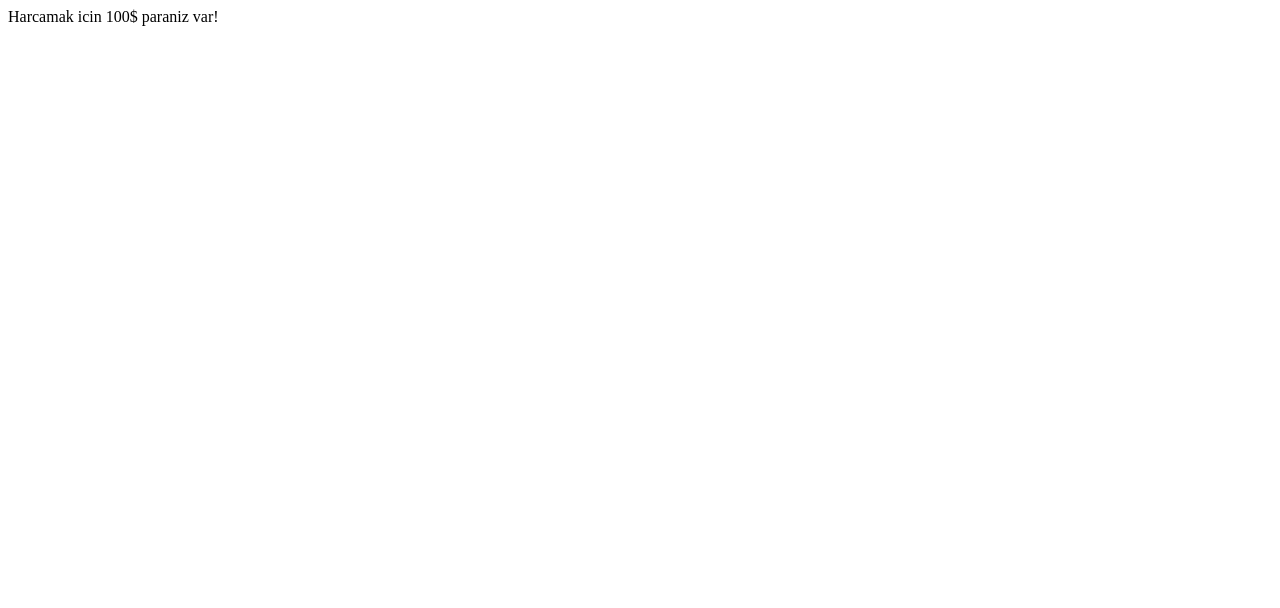
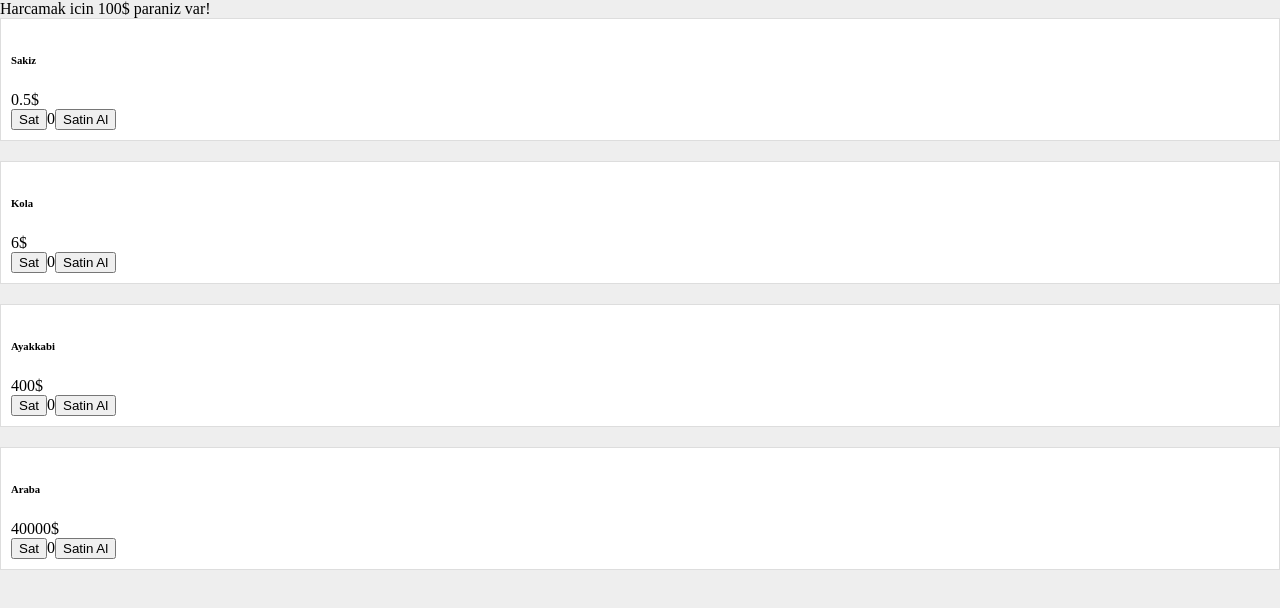
Before and after one commit to meryemkutlu/money-spending-app, a React (Create React App) app: page / in a window 1280 px wide. Shown: the top 608 px of the page. Built offline with nearby package versions, Linux system fonts and the light colour scheme.

Commit message:
add product to cart feature

```diff
--- a/src/App.js
+++ b/src/App.js
@@ -1,10 +1,24 @@
 import Header from "./components/Header";
+import Product from "./components/Product";
 import { useState, useEffect } from "react";
+import products from "./products.json";
 function App() {
   const [money, setMoney] = useState(100);
+  const [basket, setBasket] = useState([]);
+  useEffect(() => {
+    console.log(basket);
+  }, [basket]);
   return (
     <div className="App">
       <Header money={money} />
+      {products.map((product) => (
+        <Product
+          key={product.id}
+          basket={basket}
+          setBasket={setBasket}
+          product={product}
+        />
+      ))}
     </div>
   );
 }
--- /dev/null
+++ b/src/components/Product.jsx
@@ -0,0 +1,43 @@
+import React from "react";
+
+function Product({ product, basket, setBasket }) {
+  const addBasket = () => {
+    const checkBasket = basket.find((item) => item.id === product.id);
+
+    if (checkBasket) {
+    } else {
+      setBasket([
+        ...basket,
+        {
+          id: product.id,
+          amount: 1,
+        },
+      ]);
+    }
+  };
+  return (
+    <>
+      <div className="product">
+        <h6>{product.title}</h6>
+        <div className="price">{product.price}$</div>
+        <div className="action">
+          <button>Sat</button>
+          <span className="amount">0</span>
+          <button onClick={addBasket}>Satin Al</button>
+        </div>
+        <style jsx>
+          {`
+            .product {
+              padding: 10px;
+              background: #fff;
+              border: 1px solid #ddd;
+              margin-bottom: 20px;
+            }
+          `}
+        </style>
+      </div>
+    </>
+  );
+}
+
+export default Product;
--- /dev/null
+++ b/src/index.css
@@ -0,0 +1,4 @@
+body {
+    margin: 0;
+    background: #eee;
+}
--- a/src/index.js
+++ b/src/index.js
@@ -1,4 +1,5 @@
 import React from 'react';
+import './index.css'
 import ReactDOM from 'react-dom/client';
 import App from './App';
 
--- /dev/null
+++ b/src/products.json
@@ -0,0 +1,22 @@
+[
+  {
+    "id": 1,
+    "title": "Sakiz",
+    "price": 0.5
+  },
+  {
+    "id": 2,
+    "title": "Kola",
+    "price": 6
+  },
+  {
+    "id": 3,
+    "title": "Ayakkabi",
+    "price": 400
+  },
+  {
+    "id": 4,
+    "title": "Araba",
+    "price": 40000
+  }
+]
```
